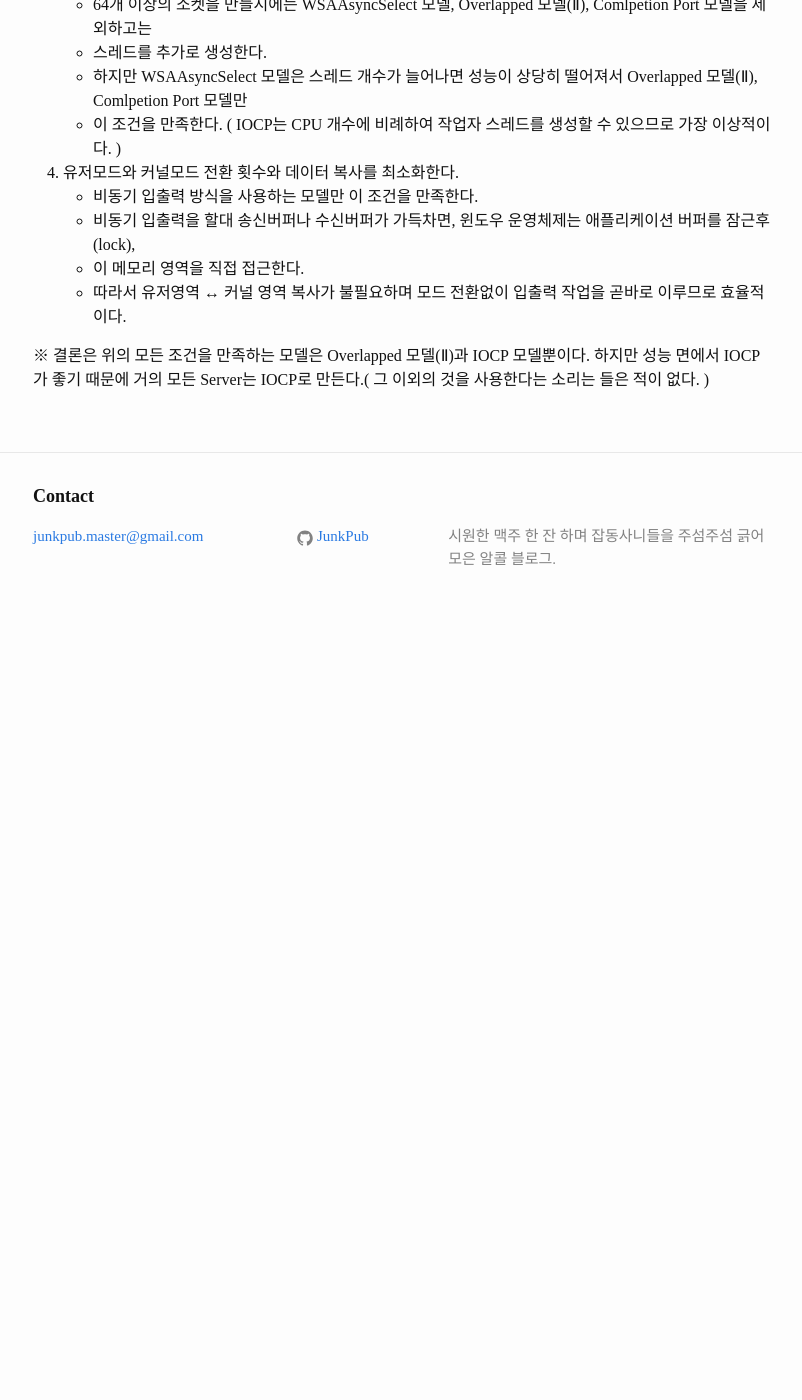
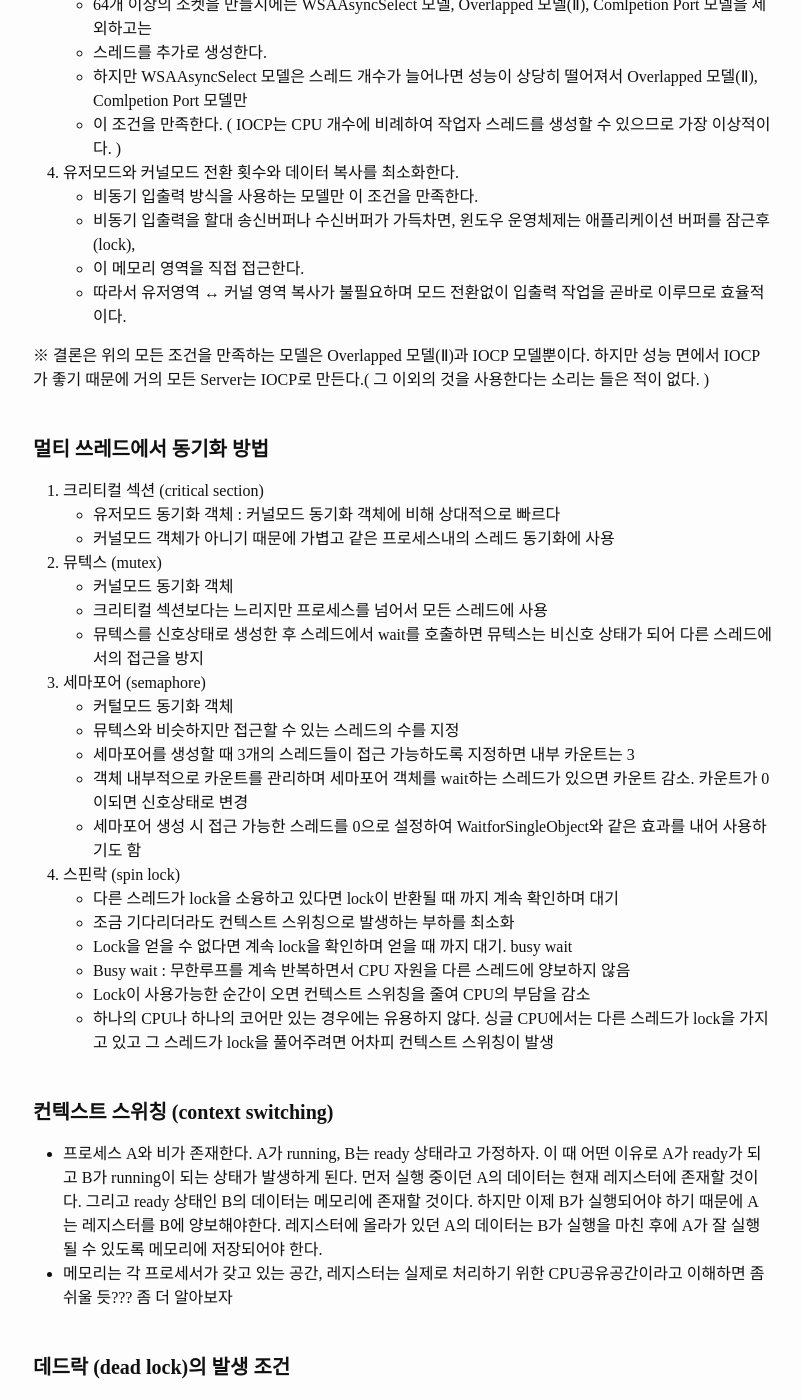
Before and after one commit to junkpub/blog, a Jekyll site: the page built from _posts/2017-07-11-interview.md, in a window 1280 px wide and 1400 px high, scrolled down 5285 px. Shown: the whole window, without its empty margins (237-1039 px from the left). Built offline with Jekyll 4.4.1, drawn with Linux system fonts in a browser that asks for light colours; some web fonts are replaced; before the commit the page ends 5915 px from its top, so only the background shows below that; some of the changed text lies outside the part shown.

Commit message:
인터뷰 업데이트

```diff
--- a/_posts/2017-07-11-interview.md
+++ b/_posts/2017-07-11-interview.md
@@ -175,3 +175,63 @@
     * 따라서 유저영역 ↔ 커널 영역 복사가 불필요하며 모드 전환없이 입출력 작업을 곧바로 이루므로 효율적이다.
 
 ※ 결론은 위의 모든 조건을 만족하는 모델은 Overlapped 모델(Ⅱ)과 IOCP 모델뿐이다. 하지만 성능 면에서 IOCP가 좋기 때문에 거의 모든 Server는 IOCP로 만든다.( 그 이외의 것을 사용한다는 소리는 들은 적이 없다. )
+
+
+#### 멀티 쓰레드에서 동기화 방법
+1. 크리티컬 섹션 (critical section)
+    * 유저모드 동기화 객체 : 커널모드 동기화 객체에 비해 상대적으로 빠르다
+    * 커널모드 객체가 아니기 때문에 가볍고 같은 프로세스내의 스레드 동기화에 사용
+2. 뮤텍스 (mutex)
+    * 커널모드 동기화 객체
+    * 크리티컬 섹션보다는 느리지만 프로세스를 넘어서 모든 스레드에 사용
+    * 뮤텍스를 신호상태로 생성한 후 스레드에서 wait를 호출하면 뮤텍스는 비신호 상태가 되어 다른 스레드에서의 접근을 방지
+3. 세마포어 (semaphore)
+    * 커털모드 동기화 객체
+    * 뮤텍스와 비슷하지만 접근할 수 있는 스레드의 수를 지정
+    * 세마포어를 생성할 때 3개의 스레드들이 접근 가능하도록 지정하면 내부 카운트는 3
+    * 객체 내부적으로 카운트를 관리하며 세마포어 객체를 wait하는 스레드가 있으면 카운트 감소. 카운트가 0이되면 신호상태로 변경
+    * 세마포어 생성 시 접근 가능한 스레드를 0으로 설정하여 WaitforSingleObject와 같은 효과를 내어 사용하기도 함
+4. 스핀락 (spin lock)
+    * 다른 스레드가 lock을 소융하고 있다면 lock이 반환될 때 까지 계속 확인하며 대기
+    * 조금 기다리더라도 컨텍스트 스위칭으로 발생하는 부하를 최소화
+    * Lock을 얻을 수 없다면 계속 lock을 확인하며 얻을 때 까지 대기. busy wait
+    * Busy wait : 무한루프를 계속 반복하면서 CPU 자원을 다른 스레드에 양보하지 않음
+    * Lock이 사용가능한 순간이 오면 컨텍스트 스위칭을 줄여 CPU의 부담을 감소
+    * 하나의 CPU나 하나의 코어만 있는 경우에는 유용하지 않다. 싱글 CPU에서는 다른 스레드가 lock을 가지고 있고 그 스레드가 lock을 풀어주려면 어차피 컨텍스트 스위칭이 발생
+
+#### 컨텍스트 스위칭 (context switching)
+* 프로세스 A와 비가 존재한다. A가 running, B는 ready 상태라고 가정하자. 이 때 어떤 이유로 A가 ready가 되고 B가 running이 되는 상태가 발생하게 된다. 먼저 실행 중이던 A의 데이터는 현재 레지스터에 존재할 것이다. 그리고 ready 상태인 B의 데이터는 메모리에 존재할 것이다. 하지만 이제 B가 실행되어야 하기 때문에 A는 레지스터를 B에 양보해야한다. 레지스터에 올라가 있던 A의 데이터는 B가 실행을 마친 후에 A가 잘 실행될 수 있도록 메모리에 저장되어야 한다.
+* 메모리는 각 프로세서가 갖고 있는 공간, 레지스터는 실제로 처리하기 위한 CPU공유공간이라고 이해하면 좀 쉬울 듯??? 좀 더 알아보자
+
+
+#### 데드락 (dead lock)의 발생 조건
+* 상호 배제 : 자원은 한 번에 한 프로세스만이 사용할 수 있어야 한다
+* 점유 대기 : 최소한 하나의 자원을 점유하고 있으면서 다른 프로세스에 할당되어 사용하고 있는 자원을 추가로 점유하기 위해 대기하는 프로세스가 있어야 한다
+* 비선점 : 다른 프로세스에 할당된 자원은 사용이 끝날 때 까지 강제로 빼앗을 수 없어야 한다
+* 순환 대기 : 프로세스의 집합 {P0, P1 ~ PN}에서 P0는 P1이 점유한 자원을 대기하고 P1은 P2가 점유한 자원을 대기하고... 계속되는 연결 관계
+
+
+#### 데드락 (dead lock)의 처리
+* 교차가 상태 예방 및 회피 : 교착 상태가 도지 않도록 보장하기 위하여 교착 상태를 예방하거나 회피하는 프로토콜을 이용하는 방법
+* 교착 상태 탐지 및 회복 : 교착 상태가 되도록 허용한 다음에 회복시키는 방법
+* 교착 상태 무시 : 대부분의 시스템은 교착 상태가 잘 발생하지 않으며, 교착 상태 예방, 회피, 탐지, 복구하는 것은 비용이 많이 든다
+
+
+#### 교착 상태 예방
+* 교착 상태 발생 조건 중 하나를 제거함으로써 해결하는 방법
+* 자원의 낭비가 심함
+
+
+#### C++ : 가상함수 테이블
+* C++은 다형성(Polymophism)을 지원하기 위해서 가상(virtual) 키워드를 제공
+* 부모가 virtual function을 갖고 있다면 자식에서 해당 함수를 재정의해서 사용할 수 있다
+* 런타입 시점까지는 부모의 함수가 실행될 지 자식의 함수가 실행될 지 모른다
+* 런타임에 자신의 클래스에 맞는 함수를 찾아서 호출하기 위해 존재하는 것이 가상함수 테이블(vftbl)
+* virtual을 갖고 있는 클래스는 컴파일 시에 자동으로 vftbl(array)을 생성하여 실제로 실행할 함수의 주소값을 저장
+* 떄문에 virtual을 갖고 있는 클래스는 항상 4byte가 기본으로 추가. vftbl 포인터.
+
+
+#### X3::BehaviorTree
+* *.xml파일에서 하나씩 노드를 생성
+* _DECLARE_BT_STATE : 현재 AI객체의 상태를 가져오기 위한
+* _DECLARE_BT_NODE : 현재 AI객체가 사용하고 있는 AI_Node의 값
```
Also changed, not shown: other parts of _posts/2017-07-11-interview.md (+1 -1 lines).
